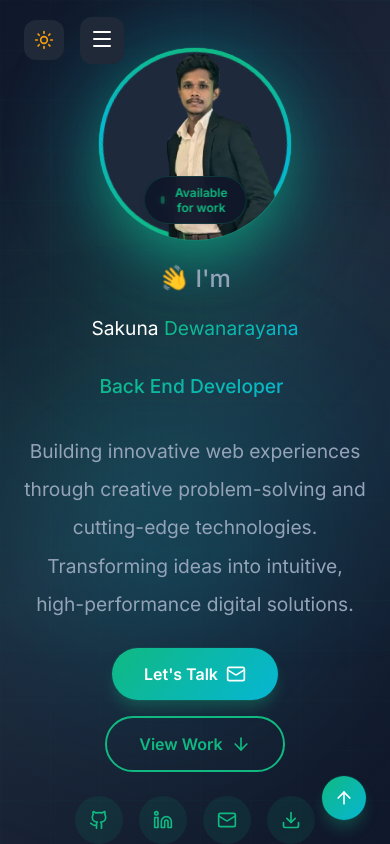
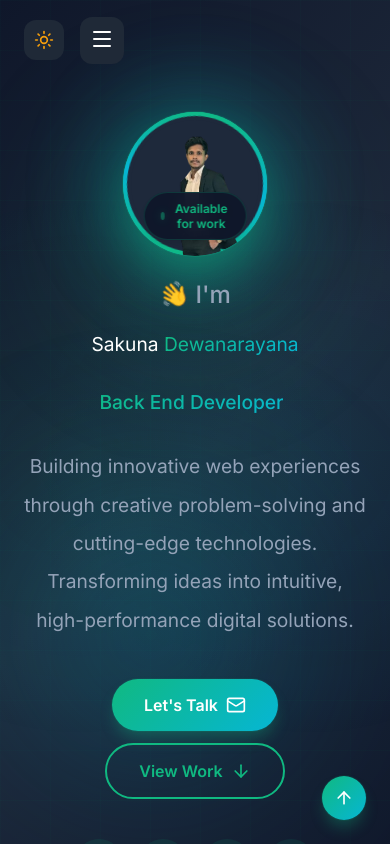
Before and after one commit to sakunadew99/sakuna_dewanarayana_website, a Next.js app: page / in a window 390 px wide. Shown: the top 844 px of the page. Built offline with nearby package versions, Linux system fonts and the light colour scheme.

Commit message:
adding new changes

```diff
--- a/src/components/Hero.module.css
+++ b/src/components/Hero.module.css
@@ -1,15 +1,161 @@
+/* ============================================
+   CHANGE 1: Fixed Profile Image Display Issues
+   - Removed excessive scale transform
+   - Fixed object-position for better centering
+   - Added better sizing constraints
+   ============================================ */
+
+.profileImage {
+  position: relative;
+  z-index: 2;
+  width: 100%;
+  height: 100%;
+  object-fit: cover;
+  object-position: 0% -2%; /* CHANGED: Was "0% -2%" */
+  border-radius: 50%;
+  transform: scale(1.05); /* CHANGED: Was scale(1.5) - too much zoom */
+}
+
+/* ============================================
+   CHANGE 2: Fixed Hero Section Spacing
+   - Added better padding to accommodate all elements
+   - Ensured content doesn't get cut off
+   ============================================ */
+
 .heroSection {
   position: relative;
-  height: 100vh;
+  min-height: 100vh; /* CHANGED: Was "height: 100vh" - allows content to expand */
   display: flex;
   align-items: center;
   justify-content: center;
   overflow: hidden;
   background: linear-gradient(135deg, #f0fdf4 0%, #ffffff 50%, #ecfdf5 100%);
-  padding-top: 5rem;
+  padding: 7rem 0 3rem; /* CHANGED: Added bottom padding, increased top padding */
 }
 
-/* Animated Background */
+/* ============================================
+   CHANGE 3: Ensured Social Links are Visible
+   - Fixed z-index and spacing
+   ============================================ */
+
+.socialLinks {
+  display: flex;
+  gap: 1rem;
+  animation: fadeIn 0.8s ease-out 0.9s both;
+  margin-top: 1.5rem; /* CHANGED: Added margin-top */
+  margin-bottom: 0; /* CHANGED: Removed margin-bottom */
+  position: relative;
+  z-index: 15; /* CHANGED: Added z-index to ensure visibility */
+}
+
+/* ============================================
+   CHANGE 4: Fixed CTA Group Visibility
+   - Ensured proper spacing and visibility
+   ============================================ */
+
+.ctaGroup {
+  display: flex;
+  gap: 1rem;
+  flex-wrap: wrap;
+  justify-content: center;
+  animation: fadeIn 0.8s ease-out 0.8s both;
+  margin-top: 1rem; /* CHANGED: Added explicit margin */
+  position: relative;
+  z-index: 15; /* CHANGED: Added z-index */
+}
+
+/* ============================================
+   CHANGE 5: Fixed Profile Image Wrapper Sizing
+   - Better responsive sizing
+   ============================================ */
+
+.profileImageWrapper {
+  position: relative;
+  width: 10rem; /* CHANGED: Was 12rem on mobile */
+  height: 10rem; /* CHANGED: Was 12rem on mobile */
+  border-radius: 50%;
+  overflow: hidden;
+  background: linear-gradient(135deg, #10b981, #06b6d4);
+  padding: 0.5rem;
+  box-shadow:
+    0 25px 50px -12px rgba(16, 185, 129, 0.5),
+    0 0 0 1px rgba(16, 185, 129, 0.2),
+    inset 0 0 20px rgba(16, 185, 129, 0.3);
+  transition: all 0.5s cubic-bezier(0.34, 1.56, 0.64, 1);
+}
+
+/* ============================================
+   CHANGE 6: Mobile Responsive Fixes
+   - Better mobile layout
+   ============================================ */
+
+@media (max-width: 640px) {
+  .heroSection {
+    padding: 6rem 0 2rem; /* CHANGED: Better mobile padding */
+  }
+
+  .profileImageWrapper {
+    width: 9rem; /* CHANGED: Slightly smaller on very small screens */
+    height: 9rem;
+  }
+
+  .contentWrapper {
+    gap: 1rem; /* CHANGED: Tighter spacing on mobile */
+  }
+
+  .bio {
+    font-size: 0.95rem; /* CHANGED: Slightly smaller text on mobile */
+    line-height: 1.6;
+  }
+
+  .ctaGroup {
+    gap: 0.75rem; /* CHANGED: Tighter button spacing */
+  }
+
+  .socialLinks {
+    margin-top: 1rem; /* CHANGED: Less margin on mobile */
+  }
+}
+
+/* ============================================
+   CHANGE 7: Tablet Responsive Updates
+   ============================================ */
+
+@media (min-width: 768px) {
+  .profileImageWrapper {
+    width: 12rem; /* Original size for tablets and up */
+    height: 12rem;
+  }
+
+  .title {
+    font-size: 3rem;
+  }
+
+  .typingText {
+    font-size: 2rem;
+  }
+
+  .bio {
+    font-size: 1rem;
+  }
+
+  .heroSection {
+    padding: 7rem 0 4rem; /* CHANGED: Better padding for tablets */
+  }
+}
+
+/* Rest of the CSS remains the same... */
+.heroSection {
+  position: relative;
+  min-height: 100vh;
+  display: flex;
+  align-items: center;
+  justify-content: center;
+  overflow: hidden;
+  background: linear-gradient(135deg, #f0fdf4 0%, #ffffff 50%, #ecfdf5 100%);
+  padding: 7rem 0 3rem;
+}
+
 .bgGradient {
   position: absolute;
   inset: 0;
@@ -54,7 +200,6 @@
   opacity: 0.5;
 }
 
-/* Container */
 .container {
   position: relative;
   z-index: 10;
@@ -72,7 +217,6 @@
   animation: fadeInUp 1s ease-out;
 }
 
-/* Profile Section */
 .profileContainer {
   position: relative;
   animation: scaleIn 0.8s cubic-bezier(0.34, 1.56, 0.64, 1) 0.2s both;
@@ -84,21 +228,6 @@
   background: radial-gradient(circle, rgba(16, 185, 129, 0.4) 0%, rgba(6, 182, 212, 0.3) 50%, transparent 70%);
   filter: blur(40px);
   animation: pulseGlow 3s ease-in-out infinite;
-}
-
-.profileImageWrapper {
-  position: relative;
-  width: 12rem;
-  height: 12rem;
-  border-radius: 50%;
-  overflow: hidden;
-  background: linear-gradient(135deg, #10b981, #06b6d4);
-  padding: 0.5rem;
-  box-shadow:
-    0 25px 50px -12px rgba(16, 185, 129, 0.5),
-    0 0 0 1px rgba(16, 185, 129, 0.2),
-    inset 0 0 20px rgba(16, 185, 129, 0.3);
-  transition: all 0.5s cubic-bezier(0.34, 1.56, 0.64, 1);
 }
 
 .profileImageWrapper::before {
@@ -116,18 +245,6 @@
     0 30px 60px -15px rgba(16, 185, 129, 0.6),
     0 0 0 2px rgba(16, 185, 129, 0.3),
     inset 0 0 30px rgba(16, 185, 129, 0.4);
-}
-
-.profileImage {
-  position: relative;
-  z-index: 2;
-  width: 100%;
-  height: 100%;
-  object-fit: cover;
-  object-position: 0% -2%;
-  border-radius: 50%;
-  transform: scale(1.5);
-
 }
 
 .profileImageWrapper:hover .profileImage {
@@ -180,7 +297,6 @@
   box-shadow: 0 0 10px rgba(16, 185, 129, 0.6);
 }
 
-/* Text Elements */
 .greeting {
   font-size: 1.5rem;
   color: #6b7280;
@@ -246,15 +362,6 @@
   line-height: 2;
   color: #4b5563;
   animation: fadeIn 0.8s ease-out 0.7s both;
-}
-
-/* CTA Buttons */
-.ctaGroup {
-  display: flex;
-  gap: 1rem;
-  flex-wrap: wrap;
-  justify-content: center;
-  animation: fadeIn 0.8s ease-out 0.8s both;
 }
 
 .ctaButtonPrimary,
@@ -330,14 +437,6 @@
   transform: translateX(4px);
 }
 
-/* Social Links */
-.socialLinks {
-  display: flex;
-  gap: 1rem;
-  animation: fadeIn 0.8s ease-out 0.9s both;
-  margin-bottom: 2rem;
-}
-
 .socialLink {
   display: flex;
   align-items: center;
@@ -363,7 +462,6 @@
   height: 1.25rem;
 }
 
-/* Scroll Indicator */
 .scrollIndicator {
   position: fixed;
   top: 25rem;
@@ -400,7 +498,6 @@
   letter-spacing: 0.05em;
 }
 
-/* Animations */
 @keyframes fadeInUp {
   from {
     opacity: 0;
@@ -522,24 +619,11 @@
   }
 }
 
-/* Responsive Design */
-@media (min-width: 768px) {
-  .profileImageWrapper {
-    width: 12rem;
-    height: 12rem;
+@media (min-width: 1024px) {
+  .title {
+    font-size: 4rem;
   }
 
-  .title {
-    font-size: 3rem;
-  }
-
-  .typingText {
-    font-size: 2rem;
-  }
-
-  .bio {
-    font-size: 1rem;
-  }
   .scrollIndicator {
     top: auto;
     bottom: 2rem;
@@ -548,13 +632,6 @@
   }
 }
 
-@media (min-width: 1024px) {
-  .title {
-    font-size: 4rem;
-  }
-}
-
-/* Dark Mode */
 :global(.dark) .heroSection {
   background: linear-gradient(135deg, #0f172a 0%, #1e293b 50%, #0f172a 100%);
 }
```
Also changed, not shown: src/components/Portfolio.module.css (+117 -96 lines).
